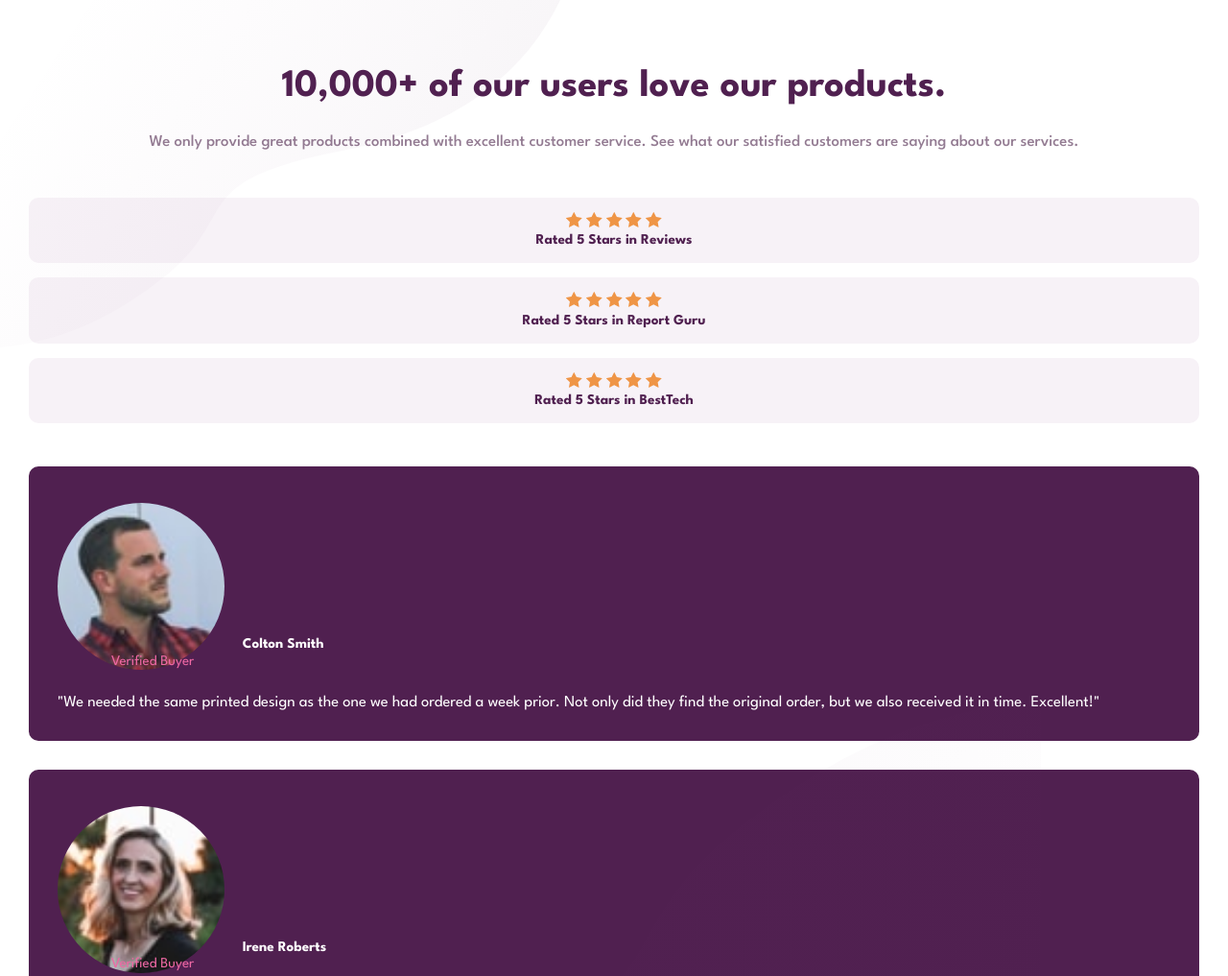
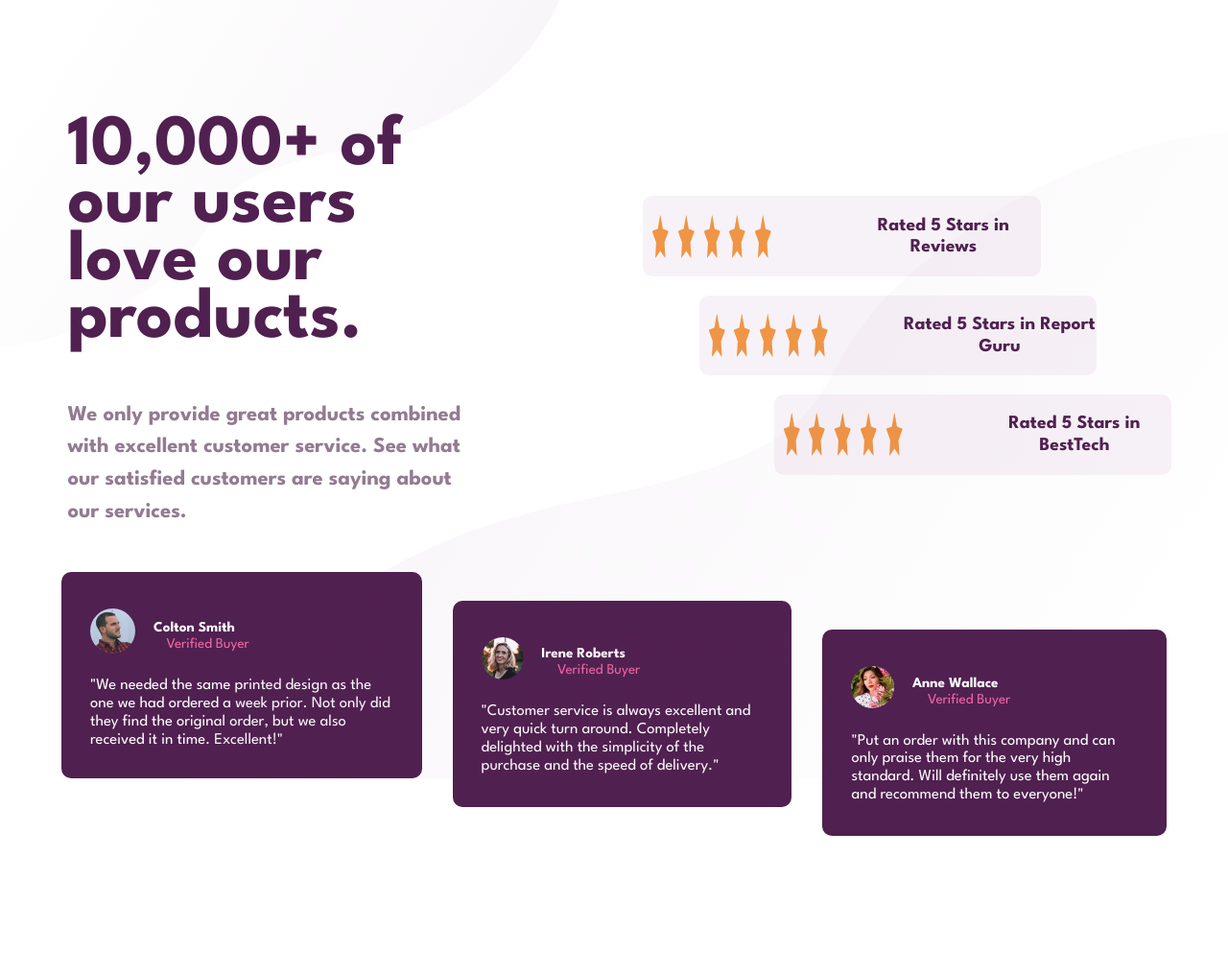
Before and after one commit to AlejandroLR00/Social-proof-section, a plain HTML site: page index.html in a window 1280 px wide. Shown: the top 1017 px of the page at 96% size. After the commit the page ends 871 px from the top, so only its background shows below. Drawn offline with Linux system fonts and the light colour scheme.

Commit message:
version final

```diff
--- a/index.html
+++ b/index.html
@@ -27,7 +27,7 @@
     <main class="main">
 
       <picture>
-        <source media="(min-width: 600px)" srcset="images/bg-pattern-top-desktop.svg">
+        <source media="(min-width: 800px)" srcset="images/bg-pattern-top-desktop.svg">
         <img  class="img__top" src="images/bg-pattern-top-mobile.svg" alt="">
       </picture>
 
@@ -76,7 +76,7 @@
         </section>
 
         <section class="card">
-          <div class="card__user">
+          <div class="card__user card--rigth1">
             <img src="images/image-colton.jpg" alt="user" class="user--img">
               <span class="user__name">Colton Smith</span>
               <span class="user__reviews">Verified Buyer</span>
@@ -87,7 +87,7 @@
               Excellent!"
             </p>
           </div>
-          <div class="card__user">
+          <div class="card__user card--rigth2">
             <img src="images/image-irene.jpg" alt="user" class="user--img">
             <span class="user__name">Irene Roberts</span>
             <span class="user__reviews">Verified Buyer</span>
@@ -96,7 +96,7 @@
               delighted with the simplicity of the purchase and the speed of delivery."
             </p>
           </div>
-          <div class="card__user">
+          <div class="card__user card--rigth3">
             <img src="images/image-anne.jpg" alt="user" class="user--img">
             <span class="user__name">Anne Wallace </span>
             <span class="user__reviews">Verified Buyer</span>
@@ -110,7 +110,7 @@
       </article>
 
       <picture>
-        <source media="(min-width: 600px)" srcset="images/bg-pattern-bottom-desktop.svg">
+        <source media="(min-width: 800px)" srcset="images/bg-pattern-bottom-desktop.svg">
         <img class="img__bottom" src="images/bg-pattern-bottom-mobile.svg" alt="">
       </picture>
 
--- a/style/style.css
+++ b/style/style.css
@@ -84,6 +84,7 @@ h1{
     color: var(--Soft-Pink);
     left: 56px;
 }
+
 .user__paragraph{
     margin-top: 1.5em;
     font-size: 1.1em;
@@ -98,9 +99,99 @@ h1{
 .img__top{
     position: absolute;
     top: 0;
+    left: 0;
 }
 
 .img__bottom{
     position: absolute;
     bottom: 0;
+    right: 0;
 }
+
+@media screen and (min-width:800px){
+
+    /* .main{
+        display: flex;
+        justify-content: center;
+        align-items: center;
+    } */
+
+    .container{
+        margin: 3rem;
+        display: flex;
+        flex-wrap: wrap;
+    }
+
+    .sumary{
+        width: 50%;
+        text-align: start;
+        padding: 0 10em 0 1.5em;
+    }
+
+    h1{
+        font-size: 5em;
+        font-weight: 700;
+        margin-left: 0;
+    }
+
+    .sumary__text{
+        font-size: 1.5em;
+        font-weight: 700;
+    }
+
+    .ranks{
+        width: 50%;
+        display: flex;
+        flex-direction: column;
+        justify-content: center;
+        align-items: center;
+        margin: 0;
+    }
+
+    .ranks__card{
+        width: 70%;
+        display: flex;
+        justify-content: center;
+        font-weight: 700;
+        font-size: 1.3em;
+        position: relative;
+    }
+
+    .ranks--rigth1{
+        right: 3em;
+    }
+
+    .ranks--rigth3{
+        left: 4em;
+    }
+
+    .ranks__star{
+        margin-left: .5em;
+    }
+
+    .ranks__text{
+        margin-left: 4em;
+    }
+
+    .card{
+        display: flex;
+    }
+
+    .card__user{
+        margin: 0 1rem 0 1rem;
+        position: relative;
+    }
+
+    .user__reviews{
+        left: 5.3em;
+    }
+
+    .card--rigth2{
+        top: 2em;
+    }
+
+    .card--rigth3{
+        top: 4em;
+    }
+
+}
```
